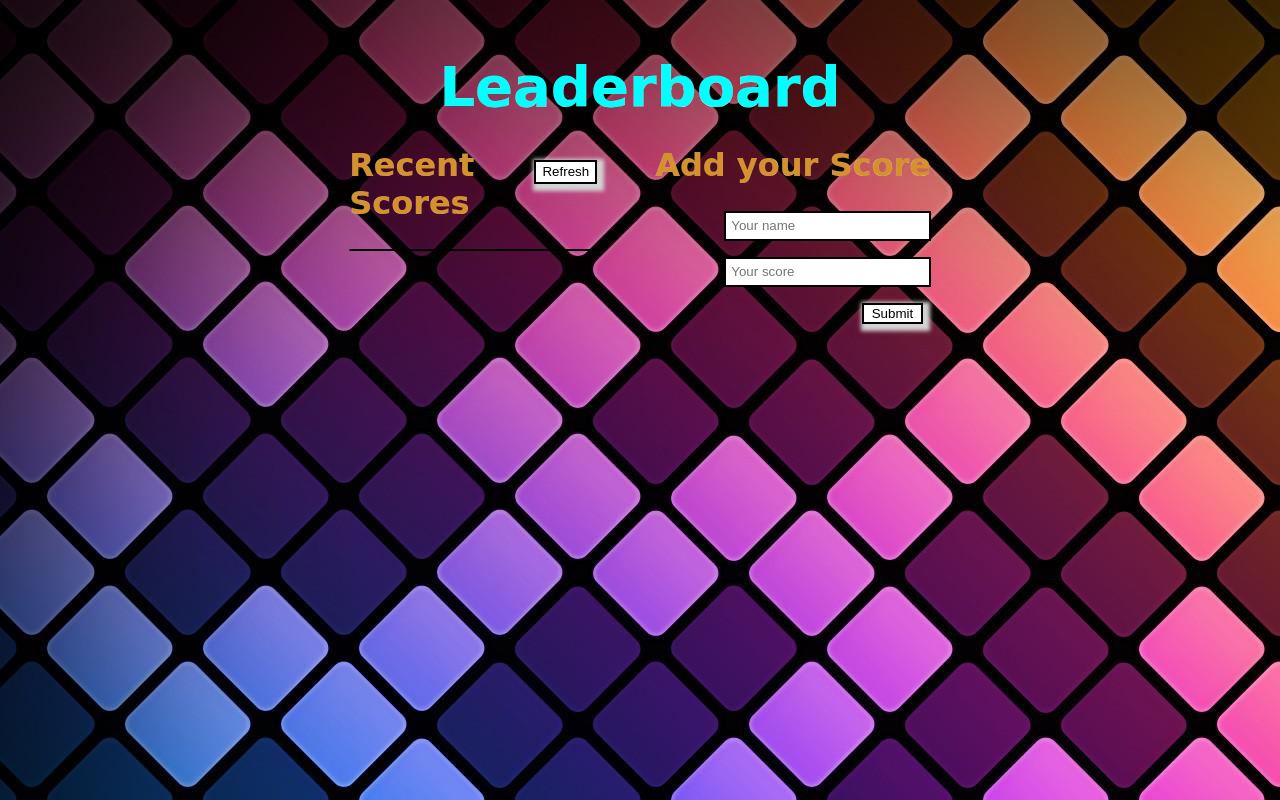
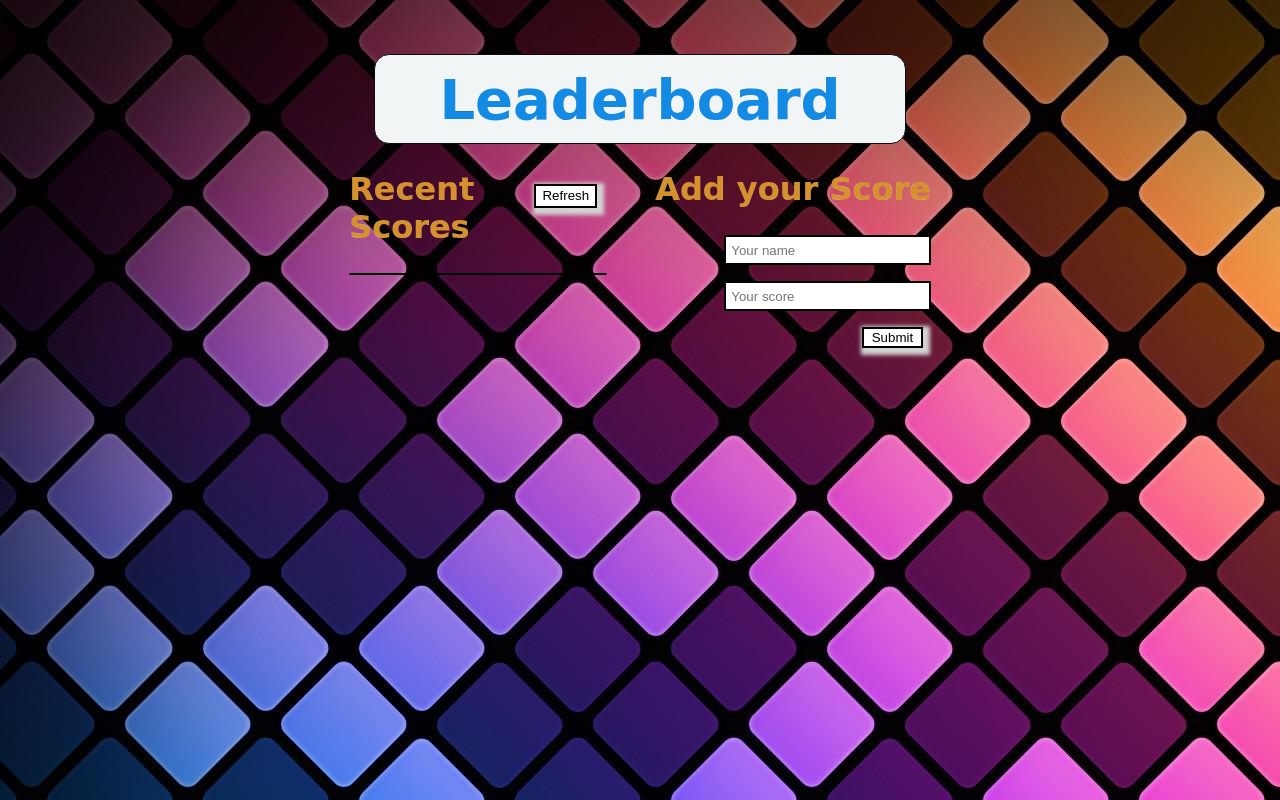
Before and after one commit to Flunavgt/leaderboard, a website built with webpack: page src/index.html in a window 1280 px wide. Built offline with nearby package versions, Linux system fonts and the light colour scheme; no server answers.

Commit message:
final css styling

```diff
--- a/src/style.css
+++ b/src/style.css
@@ -15,10 +15,14 @@ h1 {
   display: flex;
   font-size: 3.5rem;
   margin-bottom: 0;
-  color: aqua;
-  font-weight: 600;
-  -webkit-text-stroke-color: white;
-  -webkit-text-stroke-width: 0.2px;
+  color: rgb(19, 138, 228);
+  font-weight: 800;
+  -webkit-text-stroke-color: rgb(12, 11, 11);
+  -webkit-text-stroke-width: 0.05px;
+  border: 1px solid rgb(11, 11, 11);
+  padding: 0.7rem 4rem;
+  border-radius: 15px;
+  background-color: rgb(241, 245, 246);
 }
 
 h2 {
@@ -48,7 +52,7 @@ h2 {
   width: 20vw;
   border: 1px solid black;
   border-radius: 6px;
-  background-color: cadetblue;
+  background-color: rgb(214, 181, 186);
 }
 
 p {
```
